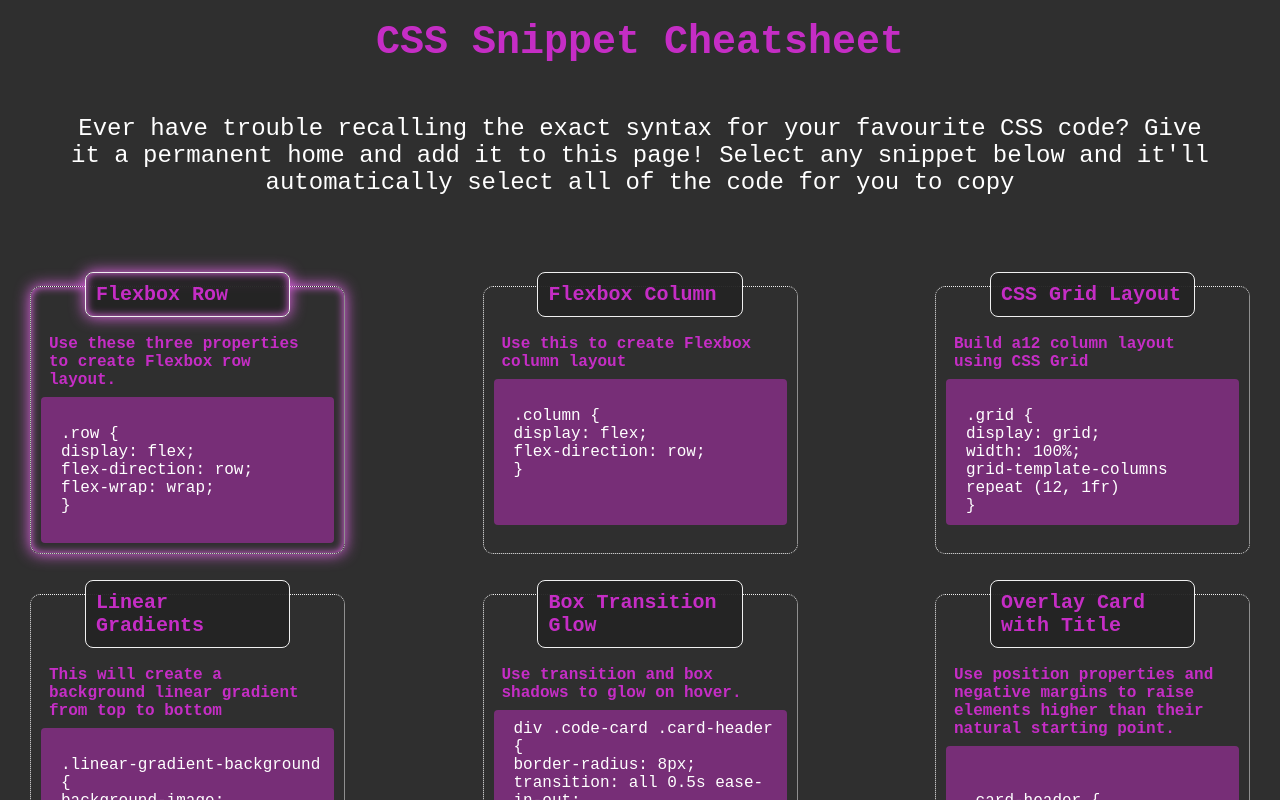
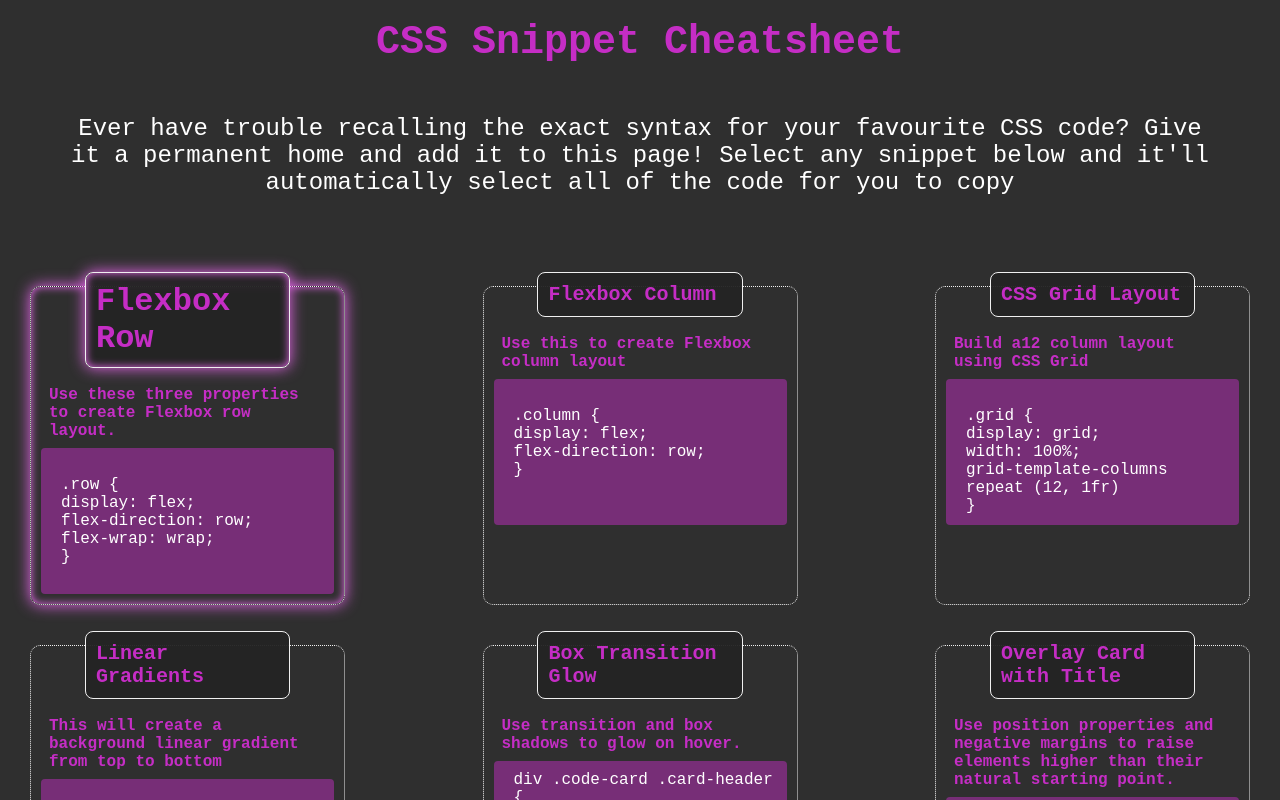
Before and after one commit to sanjaybenu/css-snippets-card, a plain HTML site: page index.html in a window 1280 px wide. In both pictures the pointer is over the element "Flexbox Row". Shown: the top 800 px of the page. Drawn offline with Linux system fonts and the light colour scheme.

Commit message:
added hover effect on snippet, subheader and description element and added copy capability

```diff
--- a/flexbox.css
+++ b/flexbox.css
@@ -93,6 +93,12 @@ body {
 
 }
 
+.snippet:hover, .sub-heading:hover, .description:hover {
+
+    font-size: 200%;
+    user-select: all;
+}
+
 
 
 @media screen and (max-width:800px) {
```
